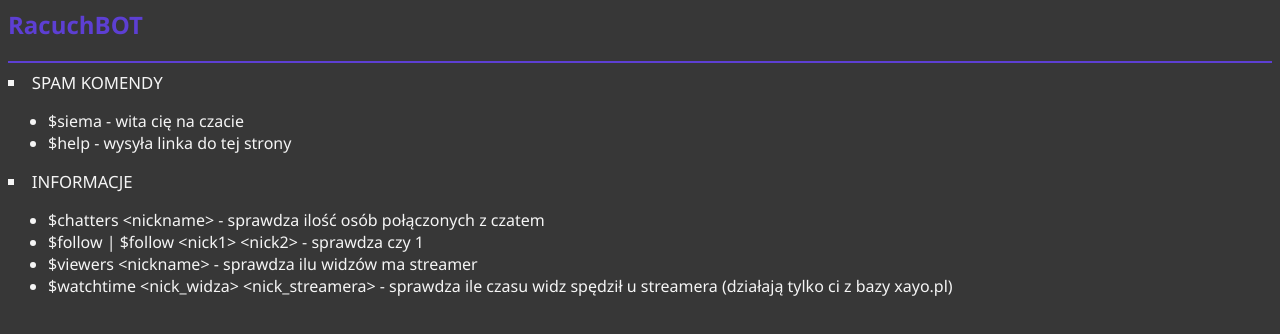
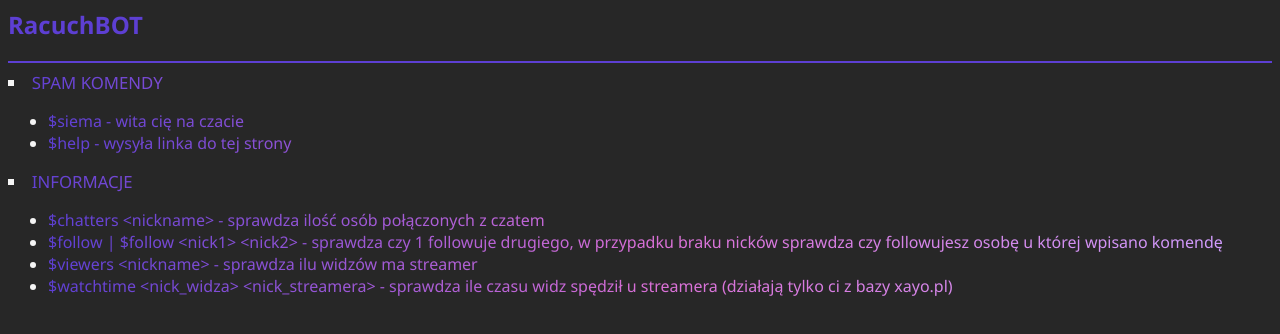
Before and after one commit to egigakox/egigakox.github.io, a plain HTML site: page commands.html in a window 1280 px wide. Drawn offline with Linux system fonts and the light colour scheme.

Commit message:
update of subpage

```diff
--- a/commands.html
+++ b/commands.html
@@ -3,7 +3,7 @@
         <title>Komendy RacuchBOT</title>
         <style>
             body {
-                background-color: #373737;
+                background-color: #272727;
             }
             h2 {
                 color: #5D3FD3;
@@ -15,6 +15,11 @@
             li {
                 color: whitesmoke;
                 font-family: 'Segoe UI', -apple-system;
+                background: linear-gradient(
+                to right, #5d3fd3, #da70d6,
+                 #cf9fff);
+                -webkit-text-fill-color: transparent;
+                -webkit-background-clip: text;
             }
             .subcategory {
                 list-style-type: square;
@@ -33,7 +38,7 @@
         <li class="subcategory">INFORMACJE</li>
         <ul>
             <li>$chatters &lt;nickname&gt; - sprawdza ilość osób połączonych z czatem </li>
-            <li>$follow | $follow &lt;nick1&gt; &lt;nick2&gt; - sprawdza czy 1 </li>
+            <li>$follow | $follow &lt;nick1&gt; &lt;nick2&gt; - sprawdza czy 1 followuje drugiego, w przypadku braku nicków sprawdza czy followujesz osobę u której wpisano komendę </li>
             <li>$viewers &lt;nickname&gt; - sprawdza ilu widzów ma streamer</li>
             <li>$watchtime &lt;nick_widza&gt; &lt;nick_streamera&gt; - sprawdza ile czasu widz spędził u streamera (działają tylko ci z bazy xayo.pl)</li>
         </ul>
```
